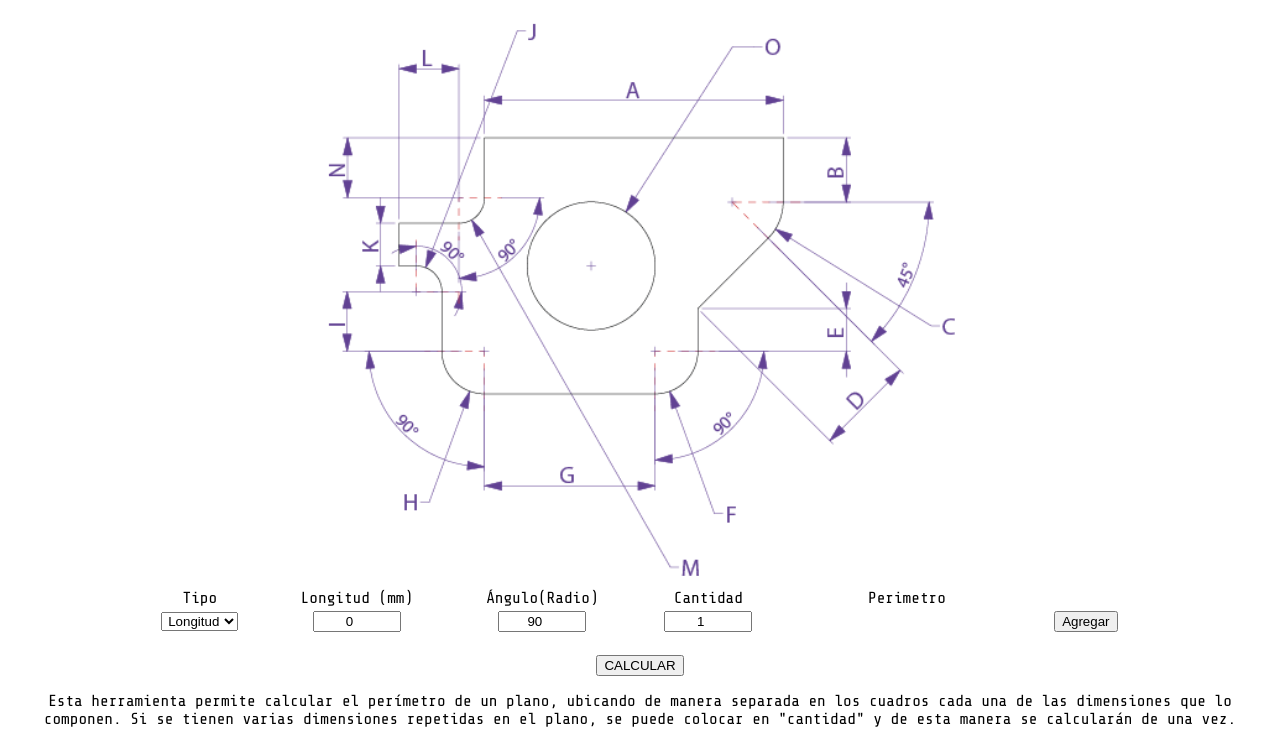
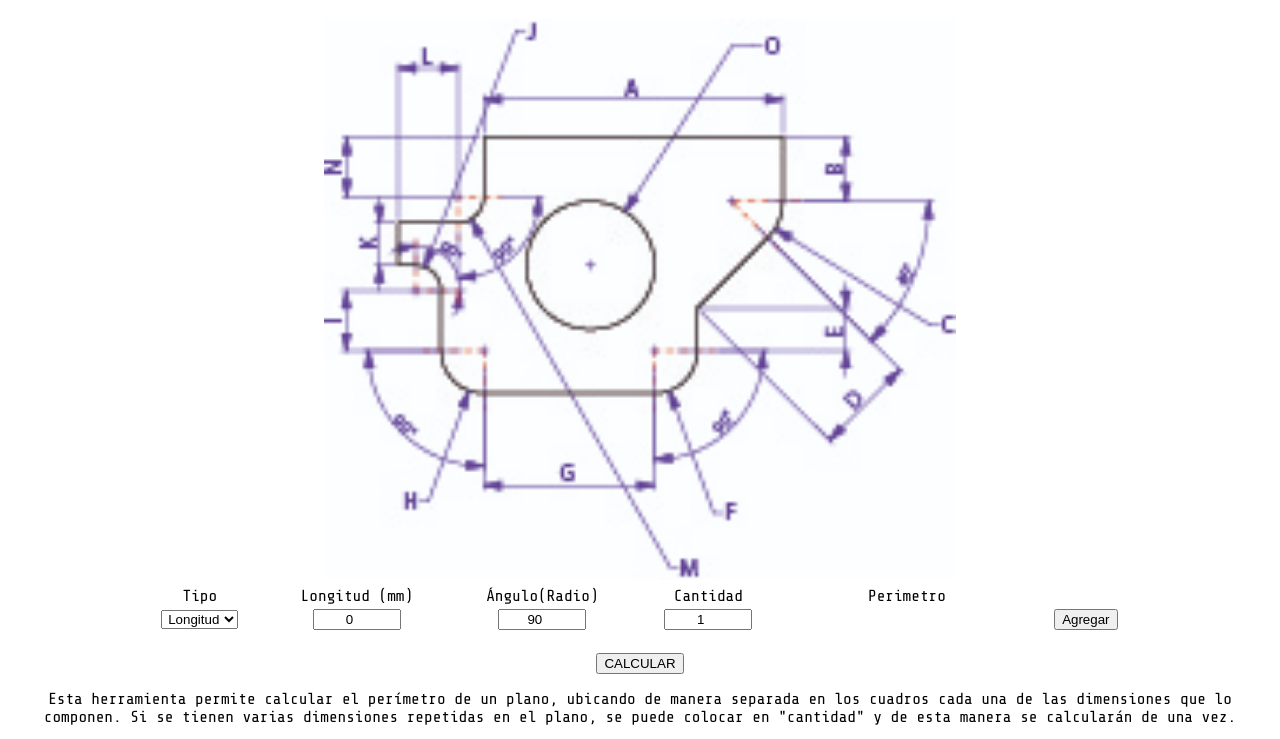
Before and after one commit to raalossa/perimetertech, a plain HTML site: page index.htm in a window 1280 px wide. Shown: the part 60-799 px from the top of the page. Drawn offline with nearby package versions, Linux system fonts and the light colour scheme.

Commit message:
Update index.htm

```diff
--- a/index.htm
+++ b/index.htm
@@ -50,7 +50,7 @@
         <h1>CALCULADOR DE PERIMETROS</h1>
 
         <div class="container">
-        <img class="image1" src="/IMAGES/img2.png" alt="ESQUEMA">
+        <img class="image1" src="/IMAGES/img3.jpg" alt="ESQUEMAS">
 </div>
 
             <table class="table1">
```
